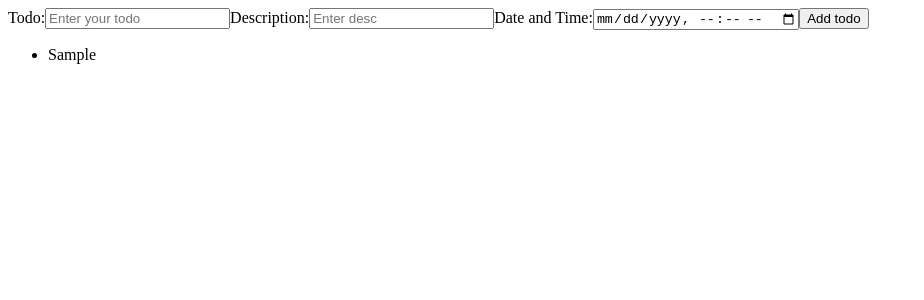
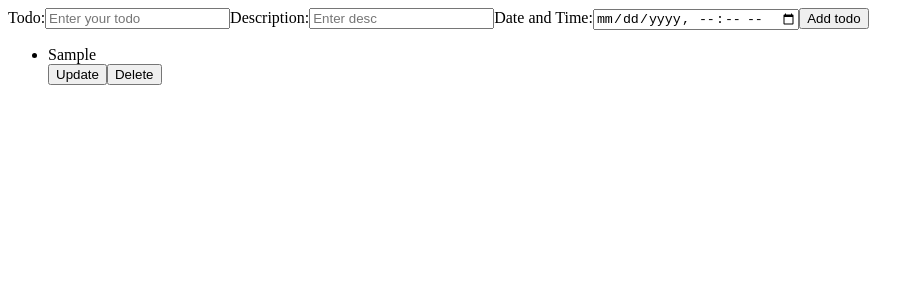
Before and after one commit to thejunghare/react-jb-student, a React (Vite) app in the folder todo-app/: page / in a window 1280 px wide. Both pictures are taken after typing "Sample", "Sample" into the empty fields and a click on the button "Add todo". Shown: the top 300 px of the page, without its empty margins (0-924 px from the left). Built offline with nearby package versions, Linux system fonts and the light colour scheme.

Commit message:
updated code may 5

```diff
--- a/todo-app/src/App.jsx
+++ b/todo-app/src/App.jsx
@@ -1,7 +1,9 @@
 import { useState, useEffect } from "react";
 import Form from "./my-components/Form";
+import List from "./my-components/List";
 
 const initialTodo = {
+  // id: "",
   title: "",
   description: "",
   dateTime: "",
@@ -35,11 +37,7 @@ const App = () => {
       {/* order list */}
       {/* array -> todos(localstorage) */}
 
-      {todos.map((todo) => (
-        <ul>
-          <li>{todo.title}</li>
-        </ul>
-      ))}
+      <List todos={todos} />
     </>
   );
 };
--- /dev/null
+++ b/todo-app/src/my-components/List.jsx
@@ -0,0 +1,17 @@
+const List = ({ todos }) => {
+  return (
+    <>
+      <ul>
+        {todos.map((todo) => (
+          <div key={todo.dateTime}>
+            <li>{todo.title}</li>
+            <button>Update</button>
+            <button>Delete</button>
+          </div>
+        ))}
+      </ul>
+    </>
+  );
+};
+
+export default List;
```
